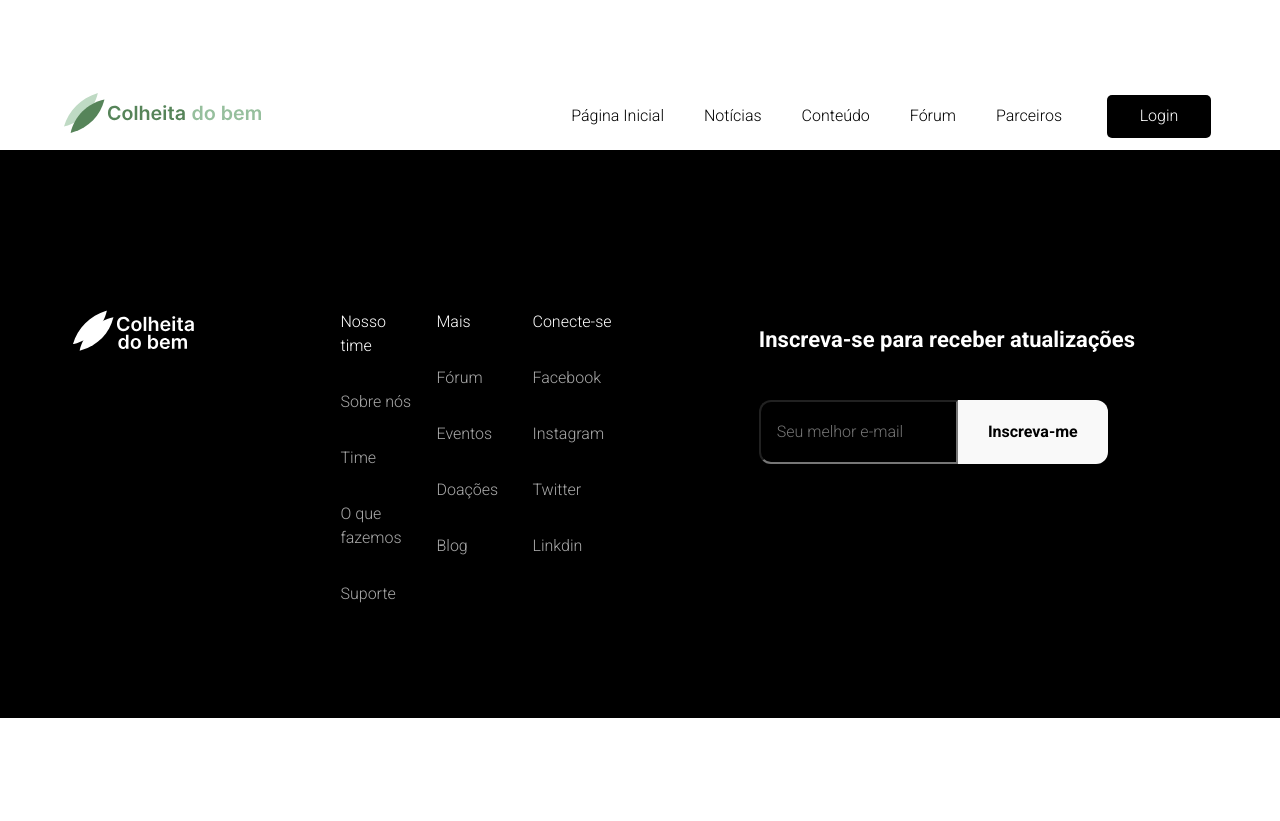
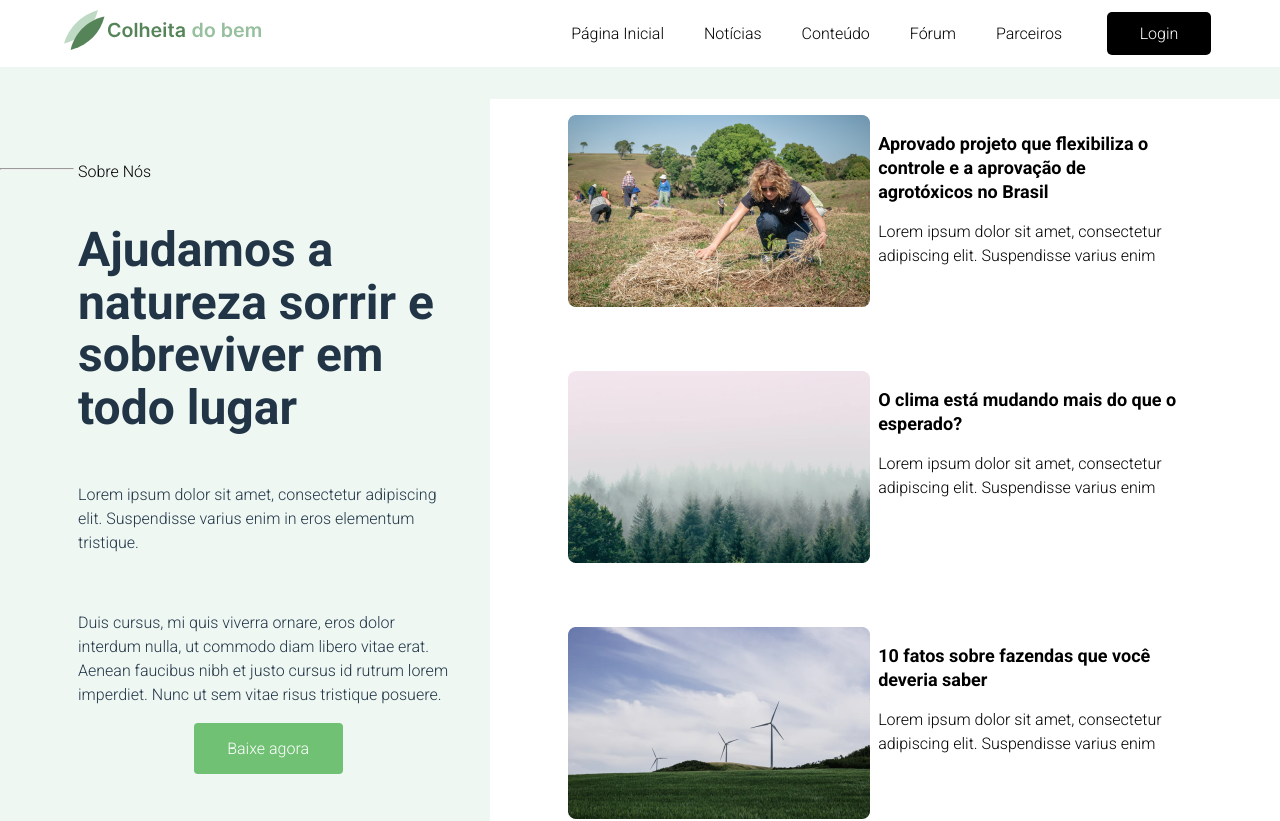
Before and after one commit to llmdev/esg-plataform-frontend, a Vue app: page /hotnews in a window 1280 px wide. Shown: the top 821 px of the page. Before the commit the page ends 800 px from the top, so only its background shows below. Built offline with nearby package versions, Linux system fonts and the light colour scheme.

Commit message:
tem que ir

```diff
--- a/src/components/Cadastro.vue
+++ b/src/components/Cadastro.vue
@@ -1,8 +1,19 @@
 <script>
+export default {
+  data(){
+    return {
+      usuario: 'dndfansfdinasdfafdsfsa',
+      email: 'asdfasbqdf b ew fw',
+      senha: 'alguem me ajuda',
+    }
+  },
+  methods: {
+    cadastrarUsuraio(){
+      console.log('oi');
+    }
+  }
+}
 
-let  usuario = document.querySelector('#usuario');
-let  email = document.querySelector('#email');
-let  senha = document.querySelector('#senha');
 
 
 
@@ -31,13 +42,13 @@ let  senha = document.querySelector('#senha');
                 <input id="senha" type="text" class="login__senha__input" placeholder="Insira sua senha">
             </div>
             <router-link to="/logged">
-              <button class="entrar">Entrar</button>
+              <button class="entrar" v-on:click="cadastrarUsuario" >Cadastrar</button>
             </router-link>
             <button class="esqueci">Esqueceu a senha?</button>
         </div>
-        <div class="cadastrar">
+        <div v-on:click="cadastrarUsuario"  class="cadastrar">
             <p>Já tem conta?
-               <a href="../pages/login.html">
+               <a href="./Login.vue">
                    Fazer Log In.
                 </a>
             </p>
--- a/src/components/Footer.vue
+++ b/src/components/Footer.vue
@@ -79,7 +79,7 @@ li{list-style: none;}
 }
 
 .newsletter {
-    width: 35%;
+    width: fit-content;
 }
 
 .newsletter h2 {
--- a/src/components/Header.vue
+++ b/src/components/Header.vue
@@ -31,9 +31,7 @@ const count = ref(0)
                     <router-link to="/about"> Conteúdo</router-link>
                 </li>
                 <li class="header__menu__item">
-                    <a href="">
-                        Fórum
-                    </a>
+                        <router-link to="/hotnews">Fórum</router-link>
                 </li>
                 <li class="header__menu__item">
                     <a href="">
--- /dev/null
+++ b/src/components/HotNews.vue
@@ -0,0 +1,80 @@
+<script>
+</script>
+
+<template>
+    <section class="sobre-nos__wrapper">
+        <div class="sobre-nos">
+            <div class="respiro">
+                <hr width="72px">
+            </div>
+            <div class="sobre-nos__textos hotnews">
+              <router-link to="/about">Sobre Nós</router-link>
+                <h1>Ajudamos a natureza sorrir e sobreviver em todo lugar</h1>
+                <p>Lorem ipsum dolor sit amet, consectetur adipiscing elit. Suspendisse varius enim in eros elementum
+                    tristique.</p>
+                <br>
+                <p>Duis cursus, mi quis viverra ornare, eros dolor interdum nulla, ut commodo diam libero vitae erat.
+                    Aenean faucibus nibh et justo cursus id rutrum lorem imperdiet. Nunc ut sem vitae risus tristique
+                    posuere.</p>
+                <button>Baixe agora</button>
+            </div>
+        </div>
+        <div class="noticias__thumb hotnews">
+            <ul>
+                <li>
+                    <a href="">
+                        <img src="../assets/thumbnail1.png" alt="">
+                        <div class="hotnews__text">
+                            <h2>Aprovado projeto que flexibiliza o controle e a aprovação de agrotóxicos no Brasil</h2>
+                            <p>Lorem ipsum dolor sit amet, consectetur adipiscing elit. Suspendisse varius enim</p>
+                        </div>
+                    </a>
+                </li>
+                <li>
+                    <a href="">
+                        <img src="../assets/thumbnail2.png" alt="">
+                        <div class="hotnews__text">
+                            <h2>O clima está mudando mais do que o esperado? </h2>
+                            <p>Lorem ipsum dolor sit amet, consectetur adipiscing elit. Suspendisse varius enim</p>
+                        </div>
+                    </a>
+                </li>
+                <li>
+                    <a href="">
+                        <img src="../assets/thumbnail3.png" alt="">
+                        <div class="hotnews__text">
+                            <h2>10 fatos sobre fazendas que você deveria saber</h2>
+                            <p>Lorem ipsum dolor sit amet, consectetur adipiscing elit. Suspendisse varius enim</p>
+                        </div>
+                    </a>
+                </li>
+
+            </ul>
+        </div>
+      </section>
+</template>
+
+<style>
+.noticias__thumb.hotnews{
+    background-color: #fff
+}
+.sobre-nos__wrapper {
+    background-color: #EFF7F2
+}
+.hotnews__text{
+    width: 300px;
+    padding: 0.5em;
+}
+
+.noticias__thumb.hotnews ul li a{
+    display: flex;
+    width: fit-content;
+    padding: 1em;
+    border-radius: 12px;
+    margin-right: 1em;
+}
+
+.noticias__thumb.hotnews ul li{
+    width: fit-content;
+}
+</style>
--- a/src/components/Logged.vue
+++ b/src/components/Logged.vue
@@ -81,21 +81,6 @@
                             </div>
                         </div>
                     </div>
-                    <div class="meu_eventos__cards">
-                        <div class="meu_evento__cards__item">
-                            <div class="textos">
-                                <div class="meu_card__data">
-                                    <p class="meu_card__data__dia">20 ABR</p>
-                                </div>
-                                <div class="meu_card__evento">
-                                    <h2>Melhores formas de começar sua horta caseira</h2>
-                                </div>
-                            </div>
-                            <div class="meu_card__botao">
-                                <img src="../assets/arrow-button.svg" alt="">
-                            </div>
-                        </div>
-                    </div>
                 </section>
             </div>
         </div>
@@ -104,7 +89,9 @@
 <style>
 .profile__wrapper {
     display: flex;
-    align-items: center;
+    align-items: start;
+    gap: 2em;
+    margin: 0 2em;
 }
 .profile__card__wrapper{
     background-color: #000;
@@ -113,9 +100,8 @@
     flex-direction: column;
     align-items: center;
     justify-content: center;
-    gap: 24px;
+    gap: 5em;
     border-radius: 12px;
-    margin: 3em;
     padding: 2em;
     width: 40%;
     height: fit-content;
@@ -217,6 +203,8 @@
     padding: 2em;
     background-color:  #E5EAF2;
     margin-right: 3em;
+    width: 86%;
+    border-radius: 12px;
 }
 .meu_eventos{
    gap: 0;
--- a/src/components/Login.vue
+++ b/src/components/Login.vue
@@ -8,7 +8,7 @@
     <div class="login">
         <div class="login__textos">
             <a href=".#">
-                <div class="respiro">
+                <div class="respiro__login">
                     <hr width="72px">
                 </div>
                 <h3>Faça login</h3>
@@ -42,7 +42,7 @@
 * {
   font-size: 16px;
 }
-.respiro{
+.respiro__login{
   display: flex;
   align-items: center;
 }
@@ -144,7 +144,7 @@
     color: #FFF;
     width: 100%;
   }
-  .login__textos a h3, .respiro hr{
+  .login__textos a h3, .respiro__login hr{
     color: #FFF;
   }
   .esqueci{
--- a/src/components/Main.vue
+++ b/src/components/Main.vue
@@ -8,9 +8,11 @@
   import Subscription from './Subscription.vue'
   import News from './News.vue'
   import Events from './Events.vue'
+  import HotNews from './HotNews.vue'
 </script>
 
 <template>
+
     <Hero />
     <Us />
     <Aplicativo />
--- a/src/router/index.js
+++ b/src/router/index.js
@@ -5,6 +5,7 @@ import Login from '../components/Login.vue'
 import Cadastro from '../components/Cadastro.vue'
 import Logged from '../components/Logged.vue'
 import Posts from '../components/Posts.vue'
+import HotNews from '../components/HotNews.vue'
 
 
 
@@ -39,6 +40,11 @@ const routes = [
         name: 'posts',
         component: Posts,
     },
+    {
+        path: '/hotnews',
+        name: 'hotnews',
+        component: HotNews,
+    },
 ]
 const router = createRouter({
     history: createWebHistory(),
```
